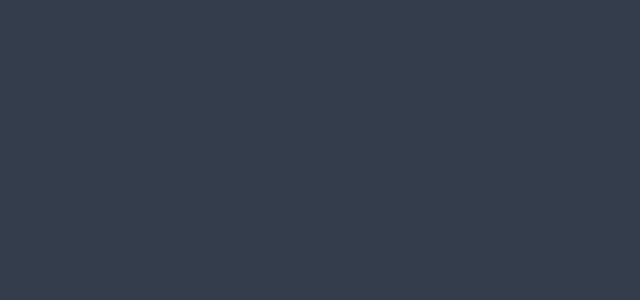
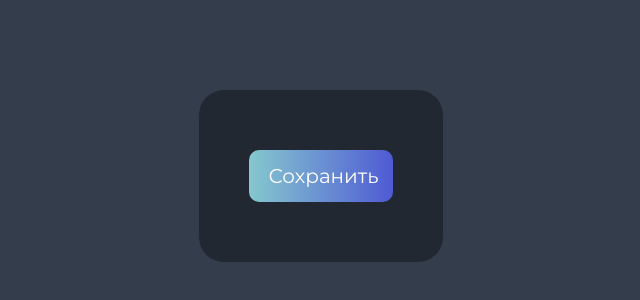
Before and after one commit to chickenfoot88/vue3-forecast-app, a Vue app: page / in a window 1280 px wide. Shown: the part 232-532 px from the top of the page, without its empty margins (319-959 px from the left). Built offline with nearby package versions, Linux system fonts and the light colour scheme.

Commit message:
add App component

```diff
--- a/src/App.vue
+++ b/src/App.vue
@@ -1,8 +1,20 @@
 <script setup>
+import BaseButton from './components/BaseButton.vue';
 </script>
 
 <template>
+  <main class="main">
+    <BaseButton>
+      Сохранить
+    </BaseButton>
+  </main>
 </template>
 
 <style scoped>
+  .main {
+    background: var(--color-background-main);
+    padding: 60px 50px;
+    border-radius: 25px;
+  }
+
 </style>
```
